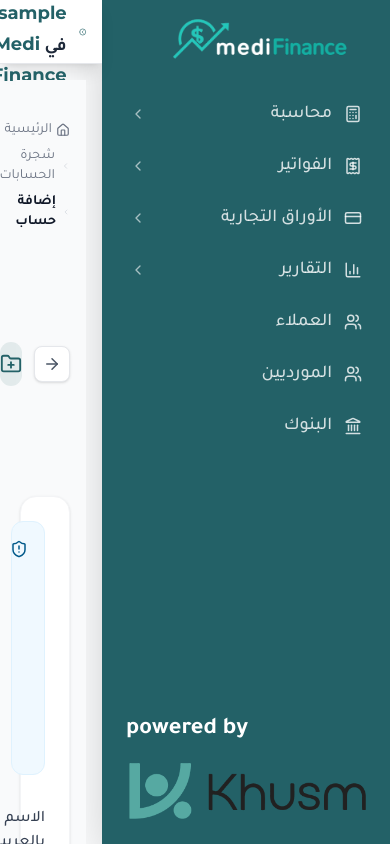
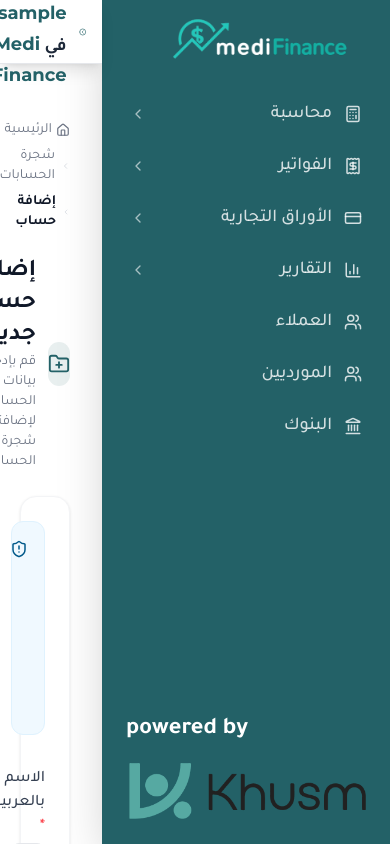
Before and after one commit to mo-kamal123/medi-finance, a React (Vite) app: page /accounts-tree/new in a window 390 px wide. Built offline with nearby package versions, Linux system fonts and the light colour scheme; sample sign-in values are in the browser's storage.

Commit message:
fix filters in mobile

```diff
--- a/src/app/layouts/root-layout.jsx
+++ b/src/app/layouts/root-layout.jsx
@@ -11,7 +11,7 @@ const RootLayout = () => {
   }
 
   return (
-    <div className="flex h-screen w-full overflow-hidden bg-gray-50">
+    <div className="flex h-screen w-full overflow-hidden">
       {/* Sidebar */}
       <Sidebar />
 
--- a/src/features/entries/components/account-search-select.jsx
+++ b/src/features/entries/components/account-search-select.jsx
@@ -129,9 +129,9 @@ const AccountSearchSelect = ({
           disabled={disabled}
           dir="rtl"
           className={cn(
-            'w-full rounded-lg border py-2 pr-10 text-sm outline-none transition-colors',
+            'w-full rounded-lg border py-2 pr-10 outline-none transition-colors',
             displayAccount ? 'pl-8' : 'pl-3',
-            error || lockedError ? 'border-red-500' : 'border-gray-300',
+            error || lockedError ? 'border-red-500' : 'border-gray-200',
             disabled ? 'cursor-not-allowed bg-gray-100' : 'bg-white',
           )}
         />
@@ -151,7 +151,7 @@ const AccountSearchSelect = ({
             <div
               ref={portalRef}
               style={dropdownStyle}
-              className="z-[9999] max-h-60 overflow-y-auto rounded-lg border border-gray-200 bg-white shadow-lg"
+              className="z-9999 max-h-60 overflow-y-auto rounded-lg border border-gray-200 bg-white shadow-lg"
             >
               {debouncedSearch.length === 0 ? (
                 <div className="p-3 text-sm text-gray-500">{searchHint}</div>
--- a/src/features/tree/accouts-tree/components/AccountForm.jsx
+++ b/src/features/tree/accouts-tree/components/AccountForm.jsx
@@ -90,8 +90,7 @@ const AccountForm = ({ mode = 'create', defaultValues = {}, onSubmit }) => {
         <div className="flex items-start gap-3 rounded-xl border border-sky-100 bg-sky-50 p-4 text-sm text-sky-800">
           <ShieldAlert size={18} className="mt-0.5 shrink-0" />
           <p>
-            رقم الحساب يتم توليده تلقائياً بواسطة النظام بعد الإنشاء، لا داعي
-            لإدخاله.
+            رقم الحساب يتم توليده تلقائياً بواسطة النظام بعد الإنشاء.
           </p>
         </div>
       )}
@@ -118,7 +117,7 @@ const AccountForm = ({ mode = 'create', defaultValues = {}, onSubmit }) => {
       {/* Parent + Type */}
       <div className="grid grid-cols-1 gap-5 md:grid-cols-2">
         <div>
-          <label className="mb-1 block text-sm font-medium text-gray-700">
+          <label className="mb-2 block text-sm font-medium text-gray-700">
             الحساب الأب
             <span className="mr-1 text-xs font-normal text-gray-400">
               (اختياري، اتركه فارغاً لحساب رئيسي)
--- a/src/features/tree/accouts-tree/pages/new-account.jsx
+++ b/src/features/tree/accouts-tree/pages/new-account.jsx
@@ -37,8 +37,8 @@ const NewAccount = () => {
   };
 
   return (
-    <div className="min-h-screen bg-gray-50 px-4 py-10">
-      <div className="mx-auto max-w-3xl">
+    <div className="min-h-screen px-4 py-10">
+      <div className="mx-auto w-full">
         <div className="mb-6">
           <Breadcrumb
             items={[
@@ -48,13 +48,7 @@ const NewAccount = () => {
           />
         </div>
         <div className="mb-6 flex items-center gap-3">
-          <button
-            type="button"
-            onClick={() => navigate('/accounts-tree')}
-            className="rounded-lg border border-gray-200 bg-white p-2 text-gray-600 shadow-sm transition hover:bg-gray-100"
-          >
-            <ArrowRight size={18} />
-          </button>
+
           <div className="flex h-11 w-11 items-center justify-center rounded-xl bg-primary/10 text-primary">
             <FolderPlus size={22} />
           </div>
--- a/src/features/tree/accouts-tree/pages/update-account.jsx
+++ b/src/features/tree/accouts-tree/pages/update-account.jsx
@@ -71,8 +71,8 @@ const UpdateAccount = () => {
   }
 
   return (
-    <div className="min-h-screen bg-gray-50 px-4 py-10">
-      <div className="mx-auto max-w-3xl">
+    <div className="min-h-screen px-4 py-10">
+      <div className="mx-auto w-full">
         <div className="mb-6">
           <Breadcrumb
             items={[
@@ -82,13 +82,6 @@ const UpdateAccount = () => {
           />
         </div>
         <div className="mb-6 flex items-center gap-3">
-          <button
-            type="button"
-            onClick={() => navigate('/accounts-tree')}
-            className="rounded-lg border border-gray-200 bg-white p-2 text-gray-600 shadow-sm transition hover:bg-gray-100"
-          >
-            <ArrowRight size={18} />
-          </button>
           <div className="flex h-11 w-11 items-center justify-center rounded-xl bg-primary/10 text-primary">
             <PencilLine size={22} />
           </div>
--- a/src/shared/ui/dropdown.jsx
+++ b/src/shared/ui/dropdown.jsx
@@ -71,7 +71,7 @@ const Dropdown = ({ isOpen, onClose, children, anchorRef }) => {
     <div
       ref={ref}
       style={style}
-      className="z-[9999] min-w-48 overflow-hidden rounded-2xl border border-gray-100 bg-white p-1.5 shadow-xl shadow-gray-200/60 ring-1 ring-black/5"
+      className="z-9999 min-w-48 overflow-hidden rounded-2xl border border-gray-100 bg-white p-1.5 shadow-xl shadow-gray-200/60 ring-1 ring-black/5"
     >
       {children}
     </div>,
--- a/src/shared/ui/searchable-select.jsx
+++ b/src/shared/ui/searchable-select.jsx
@@ -276,7 +276,7 @@ const SearchableSelect = forwardRef(
               'flex min-h-[44px] w-full items-center justify-between gap-3 rounded-xl border bg-white px-4 py-2 text-right transition',
               error
                 ? 'border-red-400'
-                : 'border-gray-200 shadow-sm hover:border-primary/40',
+                : 'border-gray-200 hover:border-primary/40',
               disabled && 'cursor-not-allowed bg-gray-100 text-gray-400',
               className,
               inputClass
```
